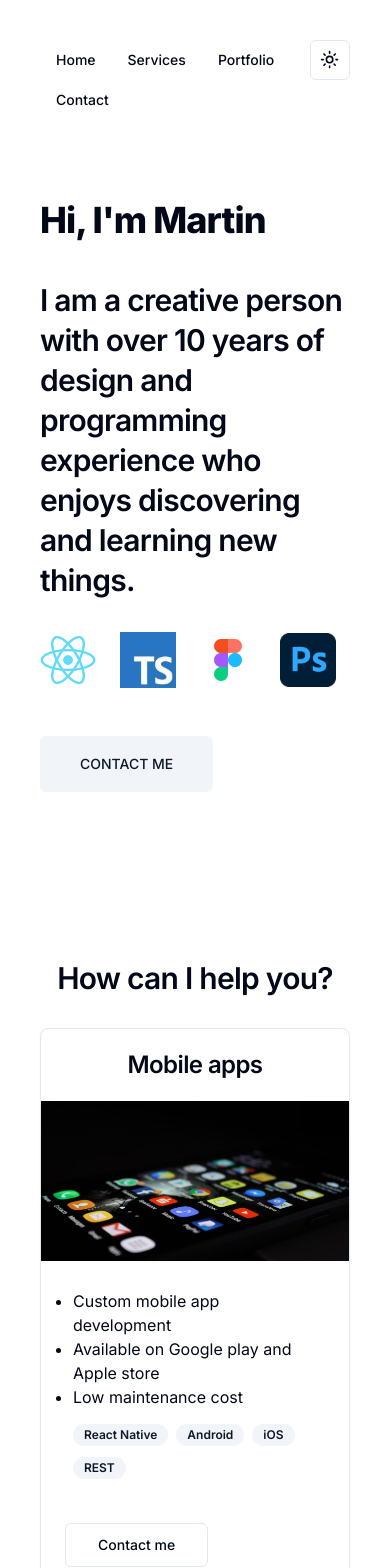
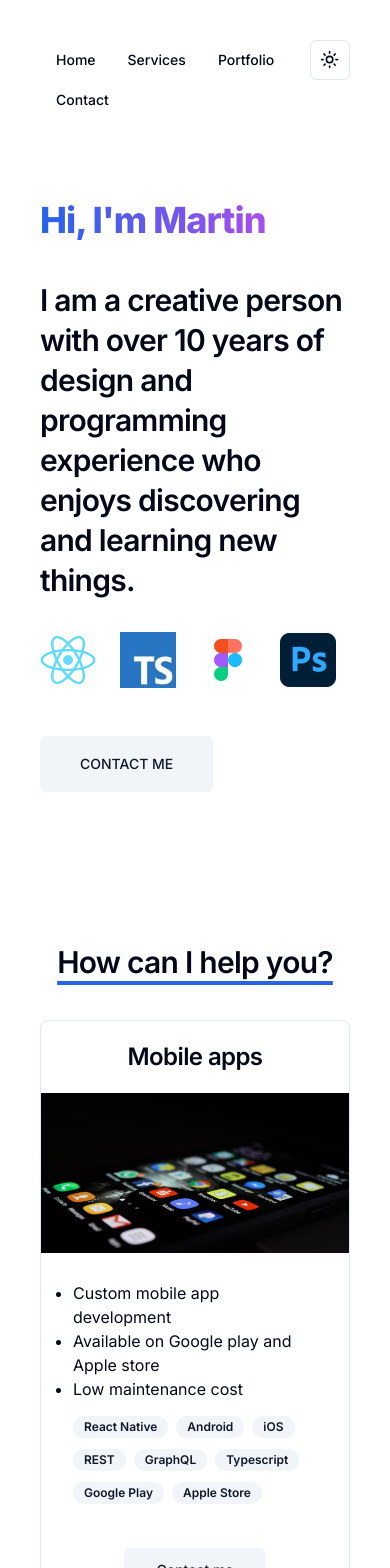
Before and after one commit to zakve/personal-website, a Next.js app: page / in a window 390 px wide. Shown: the top 1568 px of the page. Built offline with nearby package versions, Linux system fonts and the light colour scheme.

Commit message:
fix: navigation, colors, warnings, improvements

```diff
--- a/app/ContactPage.tsx
+++ b/app/ContactPage.tsx
@@ -15,7 +15,7 @@ const ContactPage: NextPage = () => {
           height={100}
           src={martin.src}
           alt="profile picture"
-          objectFit="cover"
+          className='object-cover'
         />
       </div>
       <p className='pt-2'>
--- a/app/HeroPage.tsx
+++ b/app/HeroPage.tsx
@@ -12,8 +12,8 @@ import { Button } from '@/components/ui/button';
 
 const HeroPage: NextPage = () => {
   return (
-    <div className='pt-20 pb-32 max-w-[600px]'>
-      <h1 className="scroll-m-20 text-4xl font-extrabold tracking-tight lg:text-5xl">
+    <div className='pt-20 pb-24 max-w-[600px]'>
+      <h1 className="scroll-m-20 text-4xl font-extrabold tracking-tight lg:text-5xl bg-gradient-to-r from-blue-600 to-fuchsia-500 bg-clip-text text-transparent">
         Hi, I&apos;m Martin
       </h1>
       <h2 className="mt-10 scroll-m-20 pb-2 text-3xl font-semibold tracking-tight transition-colors leading-10">
@@ -26,9 +26,7 @@ const HeroPage: NextPage = () => {
             alt='React'
             sizes="100vw"
             fill
-            style={{
-              objectFit: 'contain'
-            }}
+            className='object-contain'
           />
         </div>
         <div className='w-14 h-14 relative'>
@@ -37,9 +35,7 @@ const HeroPage: NextPage = () => {
             alt='Typescript'
             sizes="100vw"
             fill
-            style={{
-              objectFit: 'contain'
-            }}
+            className='object-contain'
           />
         </div>
         <div className='w-14 h-14 relative'>
@@ -48,9 +44,7 @@ const HeroPage: NextPage = () => {
             alt='Figma'
             sizes="100vw"
             fill
-            style={{
-              objectFit: 'contain'
-            }}
+            className='object-contain'
           />
         </div>
         <div className='w-14 h-14 relative'>
@@ -59,9 +53,7 @@ const HeroPage: NextPage = () => {
             alt='Photoshop'
             sizes="100vw"
             fill
-            style={{
-              objectFit: 'contain'
-            }}
+            className='object-contain'
           />
         </div>
       </div>
--- a/app/PortfolioPage.tsx
+++ b/app/PortfolioPage.tsx
@@ -6,7 +6,7 @@ type Props = {
 
 const PortfolioPage = ({ }: Props) => {
   return (
-    <div className='grid gap-6 sm:grid-cols-3 md:grid-cols-4 mb-20'>
+    <div className='grid gap-6 sm:grid-cols-3 md:grid-cols-4'>
       {
         portfolioData?.map((project, i) => {
           return (
--- a/app/page.tsx
+++ b/app/page.tsx
@@ -13,22 +13,22 @@ export default function Home() {
       <nav>
         <Navbar />
       </nav>
-      <section id="#home" className="flex items-center justify-center">
+      <section id="home" className="flex items-center justify-center">
         <HeroPage />
       </section>
-      <section id="#services" className="text-center">
+      <section id="services" className="text-center">
         <Title>
           <div>How can I help you?</div>
         </Title>
         <ServicesPage />
       </section>
-      <section id="#portfolio" className="text-center">
+      <section id="portfolio" className="text-center">
         <Title>
           <div>Portfolio</div>
         </Title>
         <PortfolioPage />
       </section>
-      <section id="#contact" className="text-center">
+      <section id="contact" className="text-center">
         <Title>
           <div>Contact</div>
         </Title>
--- a/components/Navbar.tsx
+++ b/components/Navbar.tsx
@@ -12,7 +12,7 @@ export default function Navbar() {
                 <Link href='#services'>
                     <Button variant='ghost'>Services</Button>
                 </Link>
-                <Link href='#portfolio'>
+                <Link href='#portfolio' >
                     <Button variant='ghost'>Portfolio</Button>
                 </Link>
                 <Link href='#contact'>
--- a/components/PortfolioCard.tsx
+++ b/components/PortfolioCard.tsx
@@ -16,10 +16,9 @@ const PortfolioCard = ({ title, subtitle, img }: PortfolioProps) => {
                     <CardContent className='px-0'>
                         <div className='relative min-h-40'>
                             <Image src={img}
-                                objectFit="cover"
                                 alt="Service image background"
-                                className='h-full w-full'
-                                fill
+                                className='h-full w-full object-cover'
+                                fill={true}
                             />
                         </div>
                     </CardContent>
@@ -33,7 +32,7 @@ const PortfolioCard = ({ title, subtitle, img }: PortfolioProps) => {
                     </CardFooter>
                 </Card>
             </DialogTrigger>
-            <DialogContent className="">
+            <DialogContent className="min-w-[90%] min-h-[90%]">
                 <DialogHeader>
                     <DialogTitle>{title}</DialogTitle>
                     <DialogDescription>
@@ -42,9 +41,8 @@ const PortfolioCard = ({ title, subtitle, img }: PortfolioProps) => {
                 </DialogHeader>
                 <div className='relative min-h-80'>
                     <Image src={img}
-                        objectFit="contain"
                         alt="Service image background"
-                        className='h-full w-full'
+                        className='h-full w-full object-contain'
                         fill
                     />
                 </div>
--- a/components/ServiceCard.tsx
+++ b/components/ServiceCard.tsx
@@ -24,9 +24,8 @@ const ServiceCard = ({ title, img, description, badges }: ServiceProps) => {
             <CardContent className='px-0'>
                 <div className='relative min-h-40'>
                     <Image src={img}
-                        objectFit="cover"
                         alt="Service image background"
-                        className='h-full w-full'
+                        className='h-full w-full object-cover'
                         fill
                     />
                 </div>
@@ -45,9 +44,9 @@ const ServiceCard = ({ title, img, description, badges }: ServiceProps) => {
                     </div>
                 </div>
             </CardContent>
-            <CardFooter>
+            <CardFooter className="flex justify-center">
                 <Button
-                    variant='outline'
+                    variant='secondary'
                     size="lg"
                     onClick={scrollToContact}
                 >
--- a/components/Title.tsx
+++ b/components/Title.tsx
@@ -1,6 +1,6 @@
 export default function Title({ children }: { children: React.ReactNode }) {
     return (
-        <h2 className="mt-10 mb-6 scroll-m-20 pb-2 text-3xl font-semibold tracking-tight transition-colors">
+        <h2 className="mt-14 mb-8 scroll-m-20 pb-2 text-3xl font-semibold tracking-tight transition-colors underline decoration-4 decoration-blue-600 underline-offset-8">
             {children}
         </h2>
     )
--- a/data/services.ts
+++ b/data/services.ts
@@ -5,13 +5,13 @@ export const services = [
         title: "Mobile apps",
         img: MobileAppSrc,
         description: ["Custom mobile app development", "Available on Google play and Apple store", "Low maintenance cost"],
-        badges: ["React Native", "Android", "iOS", "REST"]
+        badges: ["React Native", "Android", "iOS", "REST", "GraphQL", "Typescript", "Google Play", "Apple Store"]
     },
     {
         title: "Web apps",
         img: "https://images.unsplash.com/photo-1559028006-448665bd7c7f?ixlib=rb-4.0.3&ixid=MnwxMjA3fDB8MHxwaG90by1wYWdlfHx8fGVufDB8fHx8&auto=format&fit=crop&w=1074&q=80",
         description: ["Custom web app development", "React, Vue.js or Anglular", "Autodeployed to Vercel / Netlify"],
-        badges: ["HTML3", "CSS3", "React", "Vue.js", "Node.js", "REST", "Vercel/Netlify"]
+        badges: ["HTML3", "CSS3", "React", "Vue.js", "Node.js", "REST", "Vercel/Netlify", "Typescript", "AWS"]
     },
     {
         title: "Design",
--- a/lib/utils.ts
+++ b/lib/utils.ts
@@ -6,7 +6,7 @@ export function cn(...inputs: ClassValue[]) {
 }
 
 export const scrollToContact = () => {
-  const element = document.getElementById('#contact');
+  const element = document.getElementById('contact');
   if (element) {
     element.scrollIntoView({ behavior: 'smooth' });
   }
--- a/package.json
+++ b/package.json
@@ -2,6 +2,7 @@
   "name": "zaky-website",
   "version": "0.1.0",
   "private": true,
+  "type": "module",
   "scripts": {
     "dev": "next dev",
     "build": "next build",
```
Also changed, not shown: 1 other file (tests, documents, lock files or other folders).
